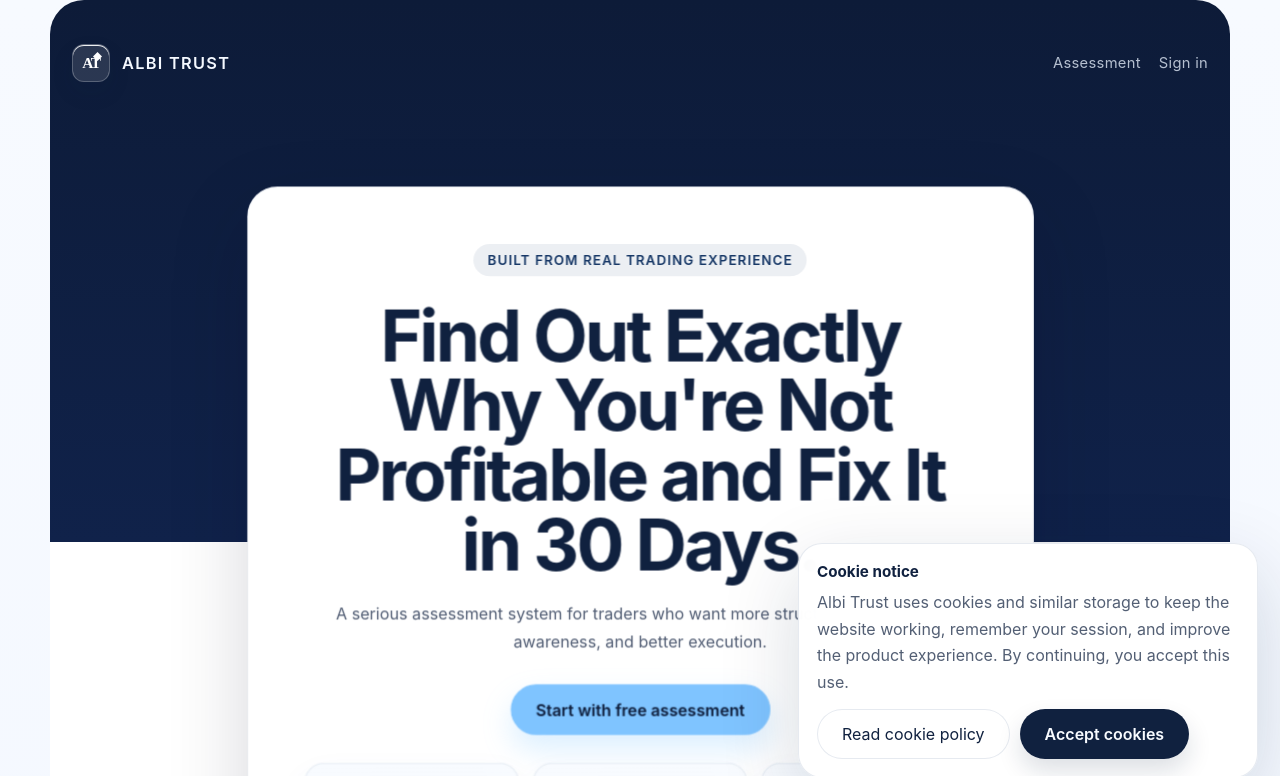
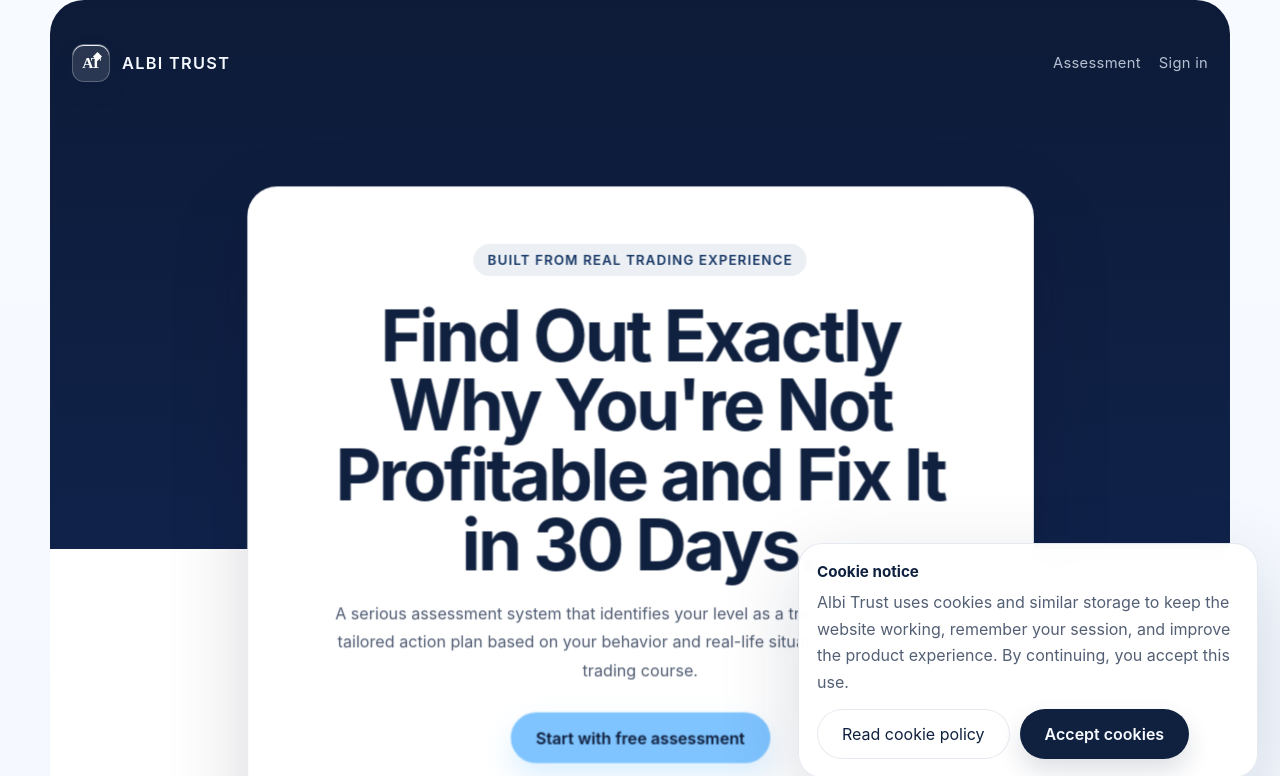
Before and after one commit to mohamadalbi123/albi-trust.com, a Next.js app: page / in a window 1280 px wide. Shown: the top 776 px of the page. Built offline with nearby package versions, Linux system fonts and the light colour scheme.

Commit message:
Refine homepage assessment value copy

```diff
--- a/app/components/HomeHeroCard.js
+++ b/app/components/HomeHeroCard.js
@@ -50,7 +50,7 @@ export function HomeHeroCard() {
       <div className="eyebrow">Built from real trading experience</div>
       <h1>Find Out Exactly Why You're Not Profitable and Fix It in 30 Days.</h1>
       <p>
-        A serious assessment system for traders who want more structure, clearer self-awareness, and better execution.
+        A serious assessment system that identifies your level as a trader and delivers a tailored action plan based on your behavior and real-life situation, not a generic trading course.
       </p>
 
       <div className="hero-actions">
```
